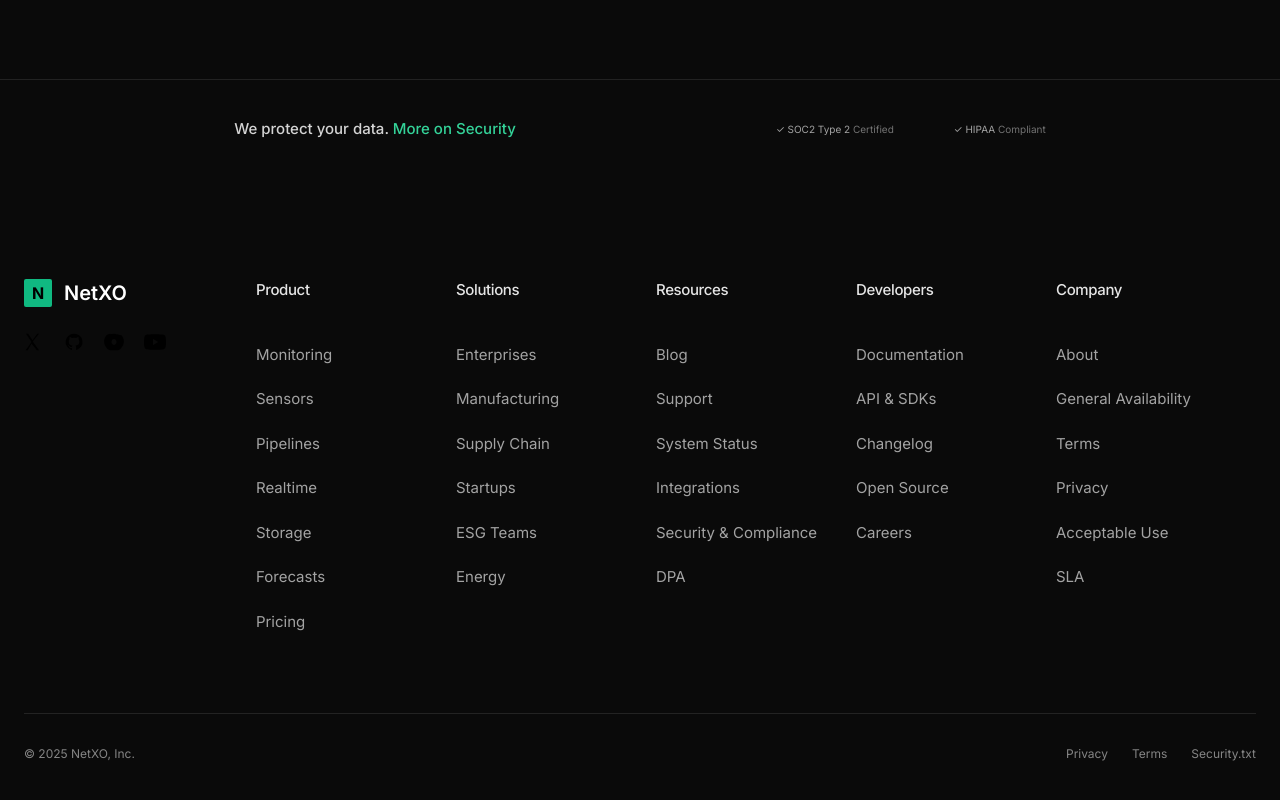
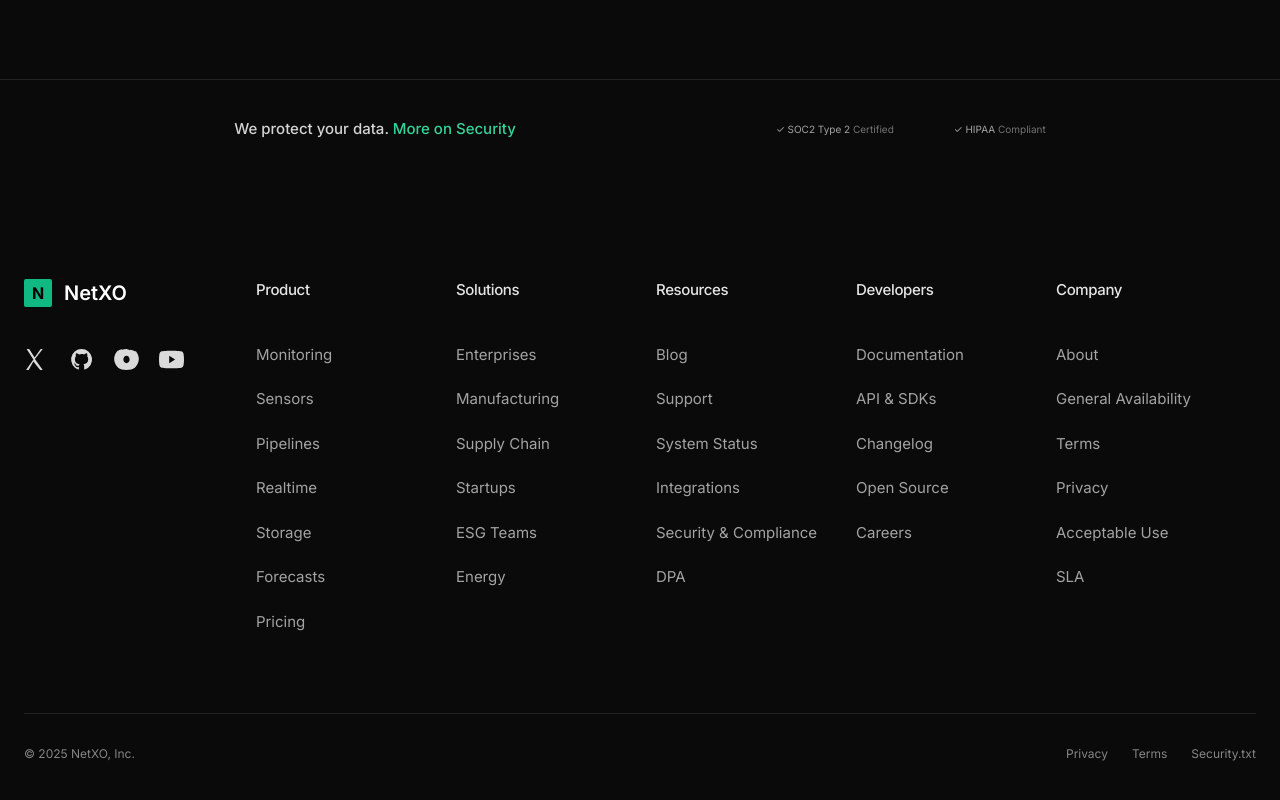
Before and after one commit to withNoclout/nextxo-v2, a React (Vite) app: page / in a window 1280 px wide. Shown: the part 6674-7474 px from the top of the page. Built offline with nearby package versions, Linux system fonts and the light colour scheme; the HTML template or start-up script is replaced by a standard one; a web font is replaced by a local one.

Commit message:
Footer: add accessible 25x25 social icon row (40px top spacing, 20px gaps, currentColor SVGs)

```diff
--- a/src/index.css
+++ b/src/index.css
@@ -380,3 +380,11 @@ body {
 
 /* Fine tune bottom bar in dark theme */
 .footer > .border-t:last-child { background:#0b0b0b; }
+
+/* Footer social row */
+.footer-social { display:flex; align-items:center; gap:20px; margin-top:40px; list-style:none; padding:0; }
+.footer-social .icon { width:25px; height:25px; display:inline-flex; align-items:center; justify-content:center; color:rgba(255,255,255,0.85); opacity:1; mix-blend-mode:normal; filter:none; transition:color .18s ease, transform .15s ease; outline:none; }
+.footer-social .icon svg { width:100%; height:100%; display:block; }
+.footer-social .icon:hover { color:#fff; transform:translateY(-1px); }
+.footer-social .icon:focus-visible { color:#fff; outline:2px solid #22c55e; outline-offset:3px; border-radius:6px; }
+.footer-social .icon[aria-disabled="true"] { color:rgba(255,255,255,0.35); pointer-events:none; }
--- a/src/ui/Footer.tsx
+++ b/src/ui/Footer.tsx
@@ -6,14 +6,34 @@ export function Footer() {
     <footer className="w-full px-6 pb-16 mt-[100px]">
       <div className="max-w-7xl w-full mx-auto flex items-start justify-between">
         {/* Brand block */}
-        <div className="shrink-0 flex flex-col gap-6">
+        <div className="shrink-0 flex flex-col">
           <div className="flex items-center gap-3">
             <div className="h-7 w-7 rounded-sm bg-emerald-500 grid place-items-center text-black font-bold">N</div>
             <span className="text-white text-xl font-semibold">NetXO</span>
           </div>
-          <div className="flex items-center gap-5 text-white/60">
-            <IconX/> <IconGitHub/> <IconDiscord/> <IconYouTube/>
-          </div>
+          {/* Social icons row */}
+          <ul className="footer-social" role="list">
+            <li>
+              <a className="icon" aria-label="X (Twitter)" href="https://x.com/" target="_blank" rel="noopener">
+                <IconX />
+              </a>
+            </li>
+            <li>
+              <a className="icon" aria-label="GitHub" href="https://github.com/" target="_blank" rel="noopener">
+                <IconGitHub />
+              </a>
+            </li>
+            <li>
+              <a className="icon" aria-label="Discord" href="https://discord.com/invite" target="_blank" rel="noopener">
+                <IconDiscord />
+              </a>
+            </li>
+            <li>
+              <a className="icon" aria-label="YouTube" href="https://youtube.com/" target="_blank" rel="noopener">
+                <IconYouTube />
+              </a>
+            </li>
+          </ul>
         </div>
 
   {/* Menus (fixed 200px panels) */}
@@ -48,7 +68,7 @@ export function Footer() {
 }
 
 /* minimal SVGs (placeholders) */
-function IconX(){return(<svg width="20" height="20" viewBox="0 0 24 24" className="icon"><path d="M18 2l-7.5 9.5L18 22h-2.5L9 13.8 4.5 22H2l7-10L2.5 2H5l5.2 8L16 2h2z"/></svg>);}
-function IconGitHub(){return(<svg width="20" height="20" viewBox="0 0 24 24" className="icon"><path d="M12 2a10 10 0 00-3.16 19.49c.5.09.68-.22.68-.48v-1.7c-2.78.6-3.37-1.34-3.37-1.34-.46-1.15-1.12-1.46-1.12-1.46-.91-.62.07-.6.07-.6 1 .07 1.53 1.03 1.53 1.03.9 1.53 2.36 1.09 2.94.83.09-.66.35-1.1.63-1.36-2.22-.25-4.55-1.11-4.55-4.95 0-1.09.39-1.99 1.03-2.69-.1-.25-.45-1.27.1-2.64 0 0 .85-.27 2.8 1.02A9.7 9.7 0 0112 6.8c.86 0 1.72.12 2.53.35 1.95-1.29 2.8-1.02 2.8-1.02.55 1.37.2 2.39.1 2.64.64.7 1.03 1.6 1.03 2.69 0 3.85-2.34 4.7-4.57 4.95.36.31.68.92.68 1.86v2.76c0 .26.18.58.69.48A10 10 0 0012 2z"/></svg>);}
-function IconDiscord(){return(<svg width="20" height="20" viewBox="0 0 24 24" className="icon"><path d="M20 4a18 18 0 00-4.39-1.35l-.21.42A14 14 0 0012 2c-1.55 0-3.08.23-4.39.65l-.22-.42A18 18 0 003 4C1.17 6.35.36 8.6.12 10.85 0 14.5 1.64 17.8 4 20c2.07 1.77 4.58 2 7.99 2s5.92-.23 7.99-2c2.36-2.2 4-5.5 3.88-9.15C23.64 8.6 22.83 6.35 21 4zm-8 11.5c-1.65 0-3-1.57-3-3.5s1.35-3.5 3-3.5 3 1.57 3 3.5-1.35 3.5-3 3.5z"/></svg>);}
-function IconYouTube(){return(<svg width="22" height="22" viewBox="0 0 24 24" className="icon"><path d="M23.5 6.2a3 3 0 00-2.1-2.1C19.2 3.5 12 3.5 12 3.5s-7.2 0-9.4.6A3 3 0 00.5 6.2 31 31 0 000 12a31 31 0 00.5 5.8 3 3 0 002.1 2.1c2.2.6 9.4.6 9.4.6s7.2 0 9.4-.6a3 3 0 002.1-2.1c.4-1.9.5-3.8.5-5.8a31 31 0 00-.5-5.8zM9.8 15.5V8.5L15.5 12l-5.7 3.5z"/></svg>);}
+function IconX(){return(<svg viewBox="0 0 24 24" width="100%" height="100%" fill="currentColor" aria-hidden="true"><path d="M18 2l-7.5 9.5L18 22h-2.5L9 13.8 4.5 22H2l7-10L2.5 2H5l5.2 8L16 2h2z"/></svg>);}
+function IconGitHub(){return(<svg viewBox="0 0 24 24" width="100%" height="100%" fill="currentColor" aria-hidden="true"><path d="M12 2a10 10 0 00-3.16 19.49c.5.09.68-.22.68-.48v-1.7c-2.78.6-3.37-1.34-3.37-1.34-.46-1.15-1.12-1.46-1.12-1.46-.91-.62.07-.6.07-.6 1 .07 1.53 1.03 1.53 1.03.9 1.53 2.36 1.09 2.94.83.09-.66.35-1.1.63-1.36-2.22-.25-4.55-1.11-4.55-4.95 0-1.09.39-1.99 1.03-2.69-.1-.25-.45-1.27.1-2.64 0 0 .85-.27 2.8 1.02A9.7 9.7 0 0112 6.8c.86 0 1.72.12 2.53.35 1.95-1.29 2.8-1.02 2.8-1.02.55 1.37.2 2.39.1 2.64.64.7 1.03 1.6 1.03 2.69 0 3.85-2.34 4.7-4.57 4.95.36.31.68.92.68 1.86v2.76c0 .26.18.58.69.48A10 10 0 0012 2z"/></svg>);}
+function IconDiscord(){return(<svg viewBox="0 0 24 24" width="100%" height="100%" fill="currentColor" aria-hidden="true"><path d="M20 4a18 18 0 00-4.39-1.35l-.21.42A14 14 0 0012 2c-1.55 0-3.08.23-4.39.65l-.22-.42A18 18 0 003 4C1.17 6.35.36 8.6.12 10.85 0 14.5 1.64 17.8 4 20c2.07 1.77 4.58 2 7.99 2s5.92-.23 7.99-2c2.36-2.2 4-5.5 3.88-9.15C23.64 8.6 22.83 6.35 21 4zm-8 11.5c-1.65 0-3-1.57-3-3.5s1.35-3.5 3-3.5 3 1.57 3 3.5-1.35 3.5-3 3.5z"/></svg>);}
+function IconYouTube(){return(<svg viewBox="0 0 24 24" width="100%" height="100%" fill="currentColor" aria-hidden="true"><path d="M23.5 6.2a3 3 0 00-2.1-2.1C19.2 3.5 12 3.5 12 3.5s-7.2 0-9.4.6A3 3 0 00.5 6.2 31 31 0 000 12a31 31 0 00.5 5.8 3 3 0 002.1 2.1c2.2.6 9.4.6 9.4.6s7.2 0 9.4-.6a3 3 0 002.1-2.1c.4-1.9.5-3.8.5-5.8a31 31 0 00-.5-5.8zM9.8 15.5V8.5L15.5 12l-5.7 3.5z"/></svg>);}
```
